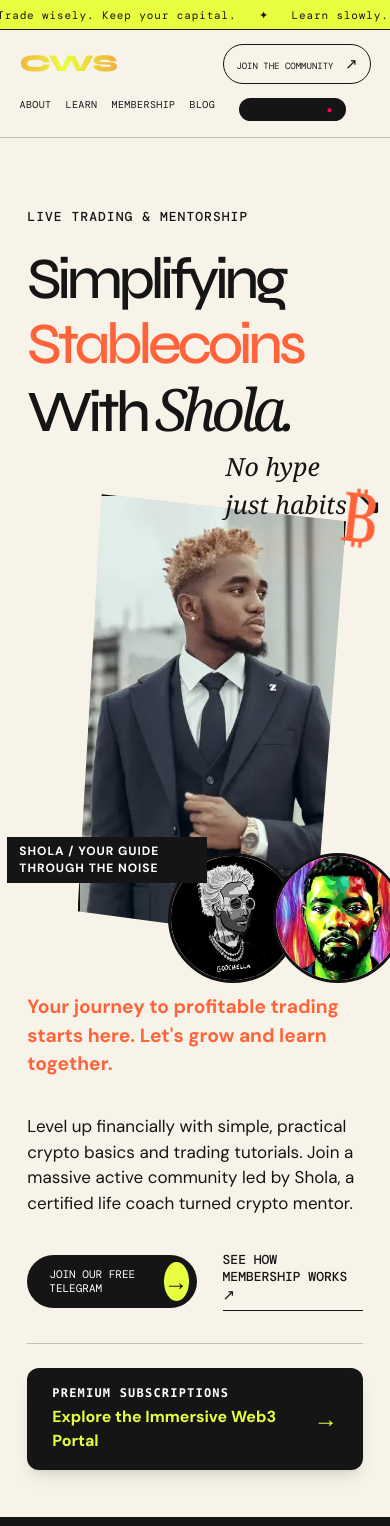
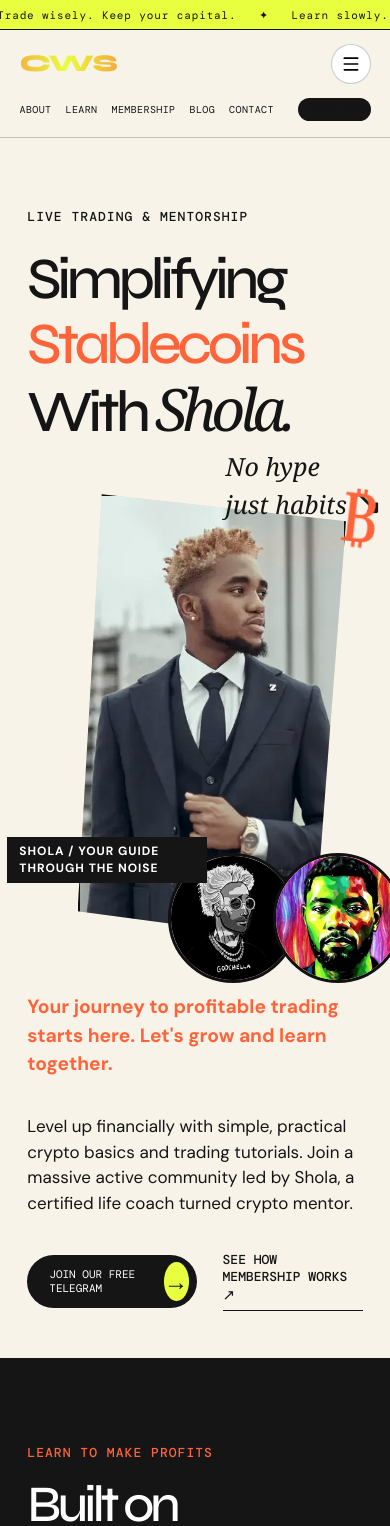
Before and after one commit to olabisi-9ja/Crypto-with-shola, a React (Vite) app in the folder frontend/: page / in a window 390 px wide. Shown: the top 1526 px of the page. Built offline with nearby package versions, Linux system fonts and the light colour scheme.

Commit message:
Fix overlapping mobile layouts in Testimonials and Coaches sections, clean up inline styles, and update footer links

```diff
--- a/frontend/src/components/LandingCoaches.tsx
+++ b/frontend/src/components/LandingCoaches.tsx
@@ -5,7 +5,7 @@ import { coaches } from '../lib/coaches';
 export function LandingCoaches() {
   return (
     <section className="programs" style={{background: 'var(--acid)', color: 'var(--ink)'}}>
-      <div className="section-heading" style={{borderRight: '1px solid var(--ink)', paddingRight: '40px'}}>
+      <div className="section-heading md:border-r md:pr-10" style={{borderColor: 'var(--ink)'}}>
         <p className="eyebrow" style={{color: 'var(--ink)'}}>Meet Our Leading Crypto Mentor/Coaches</p>
         <h2 style={{color: 'var(--ink)'}}>Guidance from<br />the Best.</h2>
       </div>
--- a/frontend/src/components/LandingFooter.tsx
+++ b/frontend/src/components/LandingFooter.tsx
@@ -29,7 +29,7 @@ export function LandingFooter() {
             <a href="https://twitter.com/cryptowithshola" target="_blank" rel="noreferrer" style={{color: 'white', opacity: 0.8, transition: 'all 0.2s'}} className="hover-orange">
               <svg width="24" height="24" viewBox="0 0 24 24" fill="currentColor"><path d="M24 4.557c-.883.392-1.832.656-2.828.775 1.017-.609 1.798-1.574 2.165-2.724-.951.564-2.005.974-3.127 1.195-.897-.957-2.178-1.555-3.594-1.555-3.179 0-5.515 2.966-4.797 6.045-4.091-.205-7.719-2.165-10.148-5.144-1.29 2.213-.669 5.108 1.523 6.574-.806-.026-1.566-.247-2.229-.616-.054 2.281 1.581 4.415 3.949 4.89-.693.188-1.452.232-2.224.084.626 1.956 2.444 3.379 4.6 3.419-2.07 1.623-4.678 2.348-7.29 2.04 2.179 1.397 4.768 2.212 7.548 2.212 9.142 0 14.307-7.721 13.995-14.646.962-.695 1.797-1.562 2.457-2.549z"/></svg>
             </a>
-            <a href="https://t.me/yourtelegramchannel" target="_blank" rel="noreferrer" style={{color: 'white', opacity: 0.8, transition: 'all 0.2s'}} className="hover-orange">
+            <a href="https://t.me/cryptowithshola" target="_blank" rel="noreferrer" style={{color: 'white', opacity: 0.8, transition: 'all 0.2s'}} className="hover-orange">
               <Send size={24} />
             </a>
             <a href="mailto:cryptowithshola@gmail.com" style={{color: 'white', opacity: 0.8, transition: 'all 0.2s'}} className="hover-orange">
@@ -55,7 +55,7 @@ export function LandingFooter() {
           <ul style={{listStyle: 'none', padding: 0, margin: 0, display: 'flex', flexDirection: 'column', gap: '12px'}}>
             <li><Link to="/faq" style={{color: 'white', textDecoration: 'none', opacity: 0.8, transition: 'all 0.2s'}} className="hover-orange">FAQs</Link></li>
             <li><Link to="/contact" style={{color: 'white', textDecoration: 'none', opacity: 0.8, transition: 'all 0.2s'}} className="hover-orange">Contact Us</Link></li>
-            <li><a href="https://t.me/yourtelegramchannel" target="_blank" rel="noreferrer" style={{color: 'white', textDecoration: 'none', opacity: 0.8, transition: 'all 0.2s'}} className="hover-orange">Join Telegram</a></li>
+            <li><a href="https://t.me/cryptowithshola" target="_blank" rel="noreferrer" style={{color: 'white', textDecoration: 'none', opacity: 0.8, transition: 'all 0.2s'}} className="hover-orange">Join Telegram</a></li>
           </ul>
         </div>
 
--- a/frontend/src/components/LandingHero.tsx
+++ b/frontend/src/components/LandingHero.tsx
@@ -63,16 +63,6 @@ export function LandingHero() {
             </a>
             <Link className="text-link" to="/membership">See how membership works <span>↗</span></Link>
           </div>
-
-          <div className="mt-8 pt-6 border-t border-black/10 reveal-3">
-             <Link to="/web3" className="inline-flex items-center gap-4 bg-[#151515] text-[#e8ff40] px-6 py-4 rounded-xl hover:bg-[#e8ff40] hover:text-black hover:border-black border border-transparent transition-colors group shadow-lg">
-               <div>
-                 <span className="block text-xs font-mono font-bold uppercase tracking-widest mb-1 text-white group-hover:text-black/70">Premium Subscriptions</span>
-                 <span className="block font-bold">Explore the Immersive Web3 Portal</span>
-               </div>
-               <span className="text-2xl ml-4 transform group-hover:translate-x-2 transition-transform">→</span>
-             </Link>
-          </div>
         </div>
       </div>
       <div className="hero-visual reveal-2" style={{position: 'relative'}}>
--- a/frontend/src/components/LandingNavbar.tsx
+++ b/frontend/src/components/LandingNavbar.tsx
@@ -1,22 +1,103 @@
-import React from 'react';
+import React, { useState } from 'react';
 import { Link } from 'react-router-dom';
+import { Menu, X } from 'lucide-react';
+import { motion, AnimatePresence } from 'framer-motion';
 
 export function LandingNavbar() {
+  const [isOpen, setIsOpen] = useState(false);
+
+  // Lock body scroll when mobile menu is open
+  React.useEffect(() => {
+    if (isOpen) {
+      document.body.style.overflow = 'hidden';
+    } else {
+      document.body.style.overflow = 'unset';
+    }
+    return () => { document.body.style.overflow = 'unset'; };
+  }, [isOpen]);
+
+  const navLinks = [
+    { to: "/about", label: "About" },
+    { to: "/learn", label: "Learn" },
+    { to: "/membership", label: "Membership" },
+    { to: "/blog", label: "Blog" },
+    { to: "/contact", label: "Contact" }
+  ];
+
   return (
-    <header className="home-header">
+    <>
+      <header className="home-header relative z-50">
         <Link to="/" className="wordmark cws-logo" aria-label="Crypto With Shola home">CWS</Link>
-      <nav aria-label="Main navigation">
-        <Link to="/about">About</Link>
-        <Link to="/learn">Learn</Link>
-        <Link to="/membership">Membership</Link>
-        <Link to="/blog">Blog</Link>
+
+        {/* Desktop Nav */}
+        <nav aria-label="Main navigation" className="hidden md:flex items-center gap-6">
+          {navLinks.map(link => (
+            <Link key={link.to} to={link.to}>{link.label}</Link>
+          ))}
           <Link to="/web3" className="relative group overflow-hidden bg-[#151515] text-[#e8ff40] px-3 py-1 rounded-full text-xs font-bold font-mono border border-[#e8ff40]/30 hover:border-[#e8ff40] transition-colors" style={{ marginLeft: '10px' }}>
             <span className="relative z-10 flex items-center gap-1">WEB3 PORTAL <span className="text-[#ff0055]">●</span></span>
             <div className="absolute inset-0 bg-[#e8ff40] translate-y-[100%] group-hover:translate-y-0 transition-transform duration-300 ease-out z-0"></div>
             <span className="absolute inset-0 z-10 flex items-center justify-center gap-1 text-black opacity-0 group-hover:opacity-100 transition-opacity duration-300">WEB3 PORTAL <span className="text-[#ff0055]">●</span></span>
           </Link>
         </nav>
+
+        <div className="hidden md:block">
           <Link className="header-cta" to="/contact">Join the community <span>↗</span></Link>
+        </div>
+
+        {/* Mobile Hamburger Toggle */}
+        <button
+          className="md:hidden flex items-center justify-center w-10 h-10 rounded-full border border-black/10 bg-white"
+          onClick={() => setIsOpen(!isOpen)}
+          aria-label="Toggle Menu"
+        >
+          {isOpen ? <X size={20} className="text-black" /> : <Menu size={20} className="text-black" />}
+        </button>
       </header>
+
+      {/* Mobile Menu Overlay */}
+      <AnimatePresence>
+        {isOpen && (
+          <motion.div
+            initial={{ opacity: 0, y: -20 }}
+            animate={{ opacity: 1, y: 0 }}
+            exit={{ opacity: 0, y: -20 }}
+            transition={{ duration: 0.2 }}
+            className="fixed inset-0 z-40 bg-white pt-24 px-6 pb-6 flex flex-col md:hidden"
+            style={{ fontFamily: 'var(--sans)' }}
+          >
+            <div className="flex flex-col gap-6 text-2xl font-bold">
+              {navLinks.map(link => (
+                <Link
+                  key={link.to}
+                  to={link.to}
+                  onClick={() => setIsOpen(false)}
+                  className="border-b border-black/10 pb-4 text-black hover:text-[#ff0055] transition-colors"
+                >
+                  {link.label}
+                </Link>
+              ))}
+              <Link
+                to="/web3"
+                onClick={() => setIsOpen(false)}
+                className="mt-4 bg-[#151515] text-[#e8ff40] p-4 rounded-xl flex items-center justify-between"
+              >
+                <span className="font-mono text-sm uppercase tracking-widest font-bold flex items-center gap-2">WEB3 PORTAL <span className="text-[#ff0055]">●</span></span>
+                <span className="text-xl">→</span>
+              </Link>
+
+              <Link
+                to="/contact"
+                onClick={() => setIsOpen(false)}
+                className="mt-4 bg-transparent border-2 border-black text-black p-4 rounded-xl flex items-center justify-between hover:bg-black hover:text-white transition-colors"
+              >
+                <span className="font-mono text-sm uppercase tracking-widest font-bold">Join Community</span>
+                <span className="text-xl">↗</span>
+              </Link>
+            </div>
+          </motion.div>
+        )}
+      </AnimatePresence>
+    </>
   );
 }
--- a/frontend/src/components/LandingTestimonials.tsx
+++ b/frontend/src/components/LandingTestimonials.tsx
@@ -55,20 +55,20 @@ export function LandingTestimonials() {
       <div className="max-w-7xl mx-auto px-6">
 
         {/* Results Strip */}
-        <div className="bg-foreground text-background p-8 md:p-12 mb-24 grid grid-cols-2 md:grid-cols-4 gap-8 border border-border text-center">
-          <div className="flex flex-col border-r border-background/20 last:border-0">
+        <div className="bg-foreground text-background p-8 md:p-12 mb-24 grid grid-cols-1 sm:grid-cols-2 md:grid-cols-4 gap-8 border border-border text-center sm:divide-x sm:divide-y-0 divide-y divide-background/20">
+          <div className="flex flex-col pb-6 sm:pb-0">
             <span className="text-4xl md:text-5xl font-black mb-2" style={{fontFamily: 'var(--sans)'}}>109K+</span>
             <span className="text-background/70 text-sm" style={{fontFamily: 'var(--mono)', textTransform: 'uppercase'}}>Telegram Subscribers</span>
           </div>
-          <div className="flex flex-col border-r border-background/20 last:border-0 pl-0 md:pl-8">
+          <div className="flex flex-col pt-6 sm:pt-0 sm:pl-8 pb-6 sm:pb-0">
             <span className="text-4xl md:text-5xl font-black mb-2" style={{fontFamily: 'var(--sans)'}}>394K</span>
             <span className="text-background/70 text-sm" style={{fontFamily: 'var(--mono)', textTransform: 'uppercase'}}>X/Twitter Followers</span>
           </div>
-          <div className="flex flex-col border-r border-background/20 last:border-0 pl-0 md:pl-8">
+          <div className="flex flex-col pt-6 sm:pt-0 sm:pl-8 pb-6 sm:pb-0">
             <span className="text-4xl md:text-5xl font-black mb-2" style={{fontFamily: 'var(--sans)'}}>2022</span>
             <span className="text-background/70 text-sm" style={{fontFamily: 'var(--mono)', textTransform: 'uppercase'}}>Community Founded</span>
           </div>
-          <div className="flex flex-col pl-0 md:pl-8">
+          <div className="flex flex-col pt-6 sm:pt-0 sm:pl-8">
             <span className="text-4xl md:text-5xl font-black mb-2" style={{fontFamily: 'var(--sans)'}}>13.9K</span>
             <span className="text-background/70 text-sm" style={{fontFamily: 'var(--mono)', textTransform: 'uppercase'}}>Avg. Views Per Post</span>
           </div>
--- a/frontend/src/index.css
+++ b/frontend/src/index.css
@@ -207,6 +207,7 @@ a:focus-visible, button:focus-visible, input:focus-visible, select:focus-visible
   .intro-band { padding: 22vw 7vw; }
   .band-copy { margin-left: 0; }
   .programs { padding: 18vw 7vw; }
+  .section-heading { flex-direction: column; gap: 20px; }
   .program-grid, .portrait-feature, .notes-grid { grid-template-columns: 1fr; }
   .program { min-height: 350px; }
   .portrait-feature { padding: 16vw 10vw; gap: 55px; }
```
Lines whose indentation alone changed are shown as unchanged.
